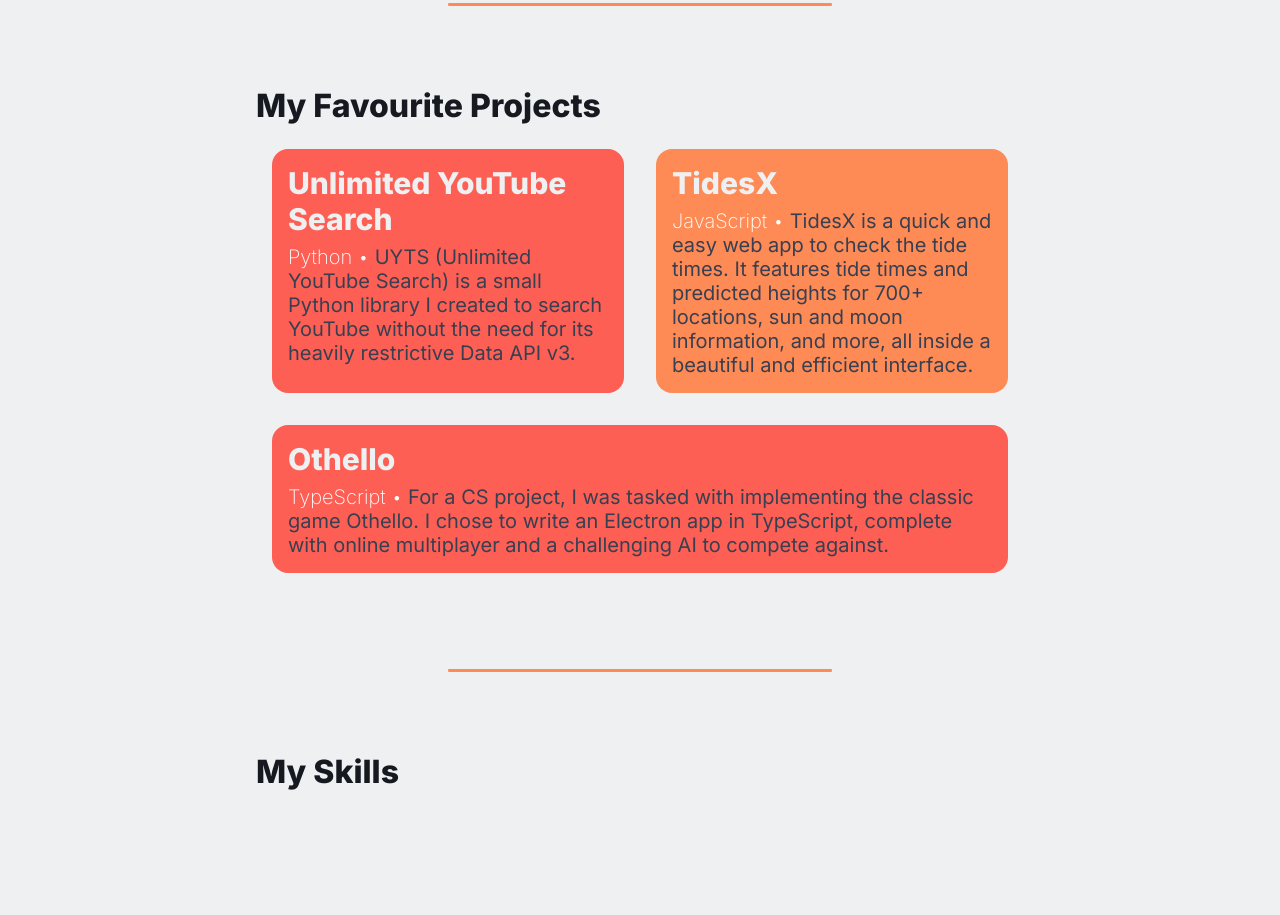
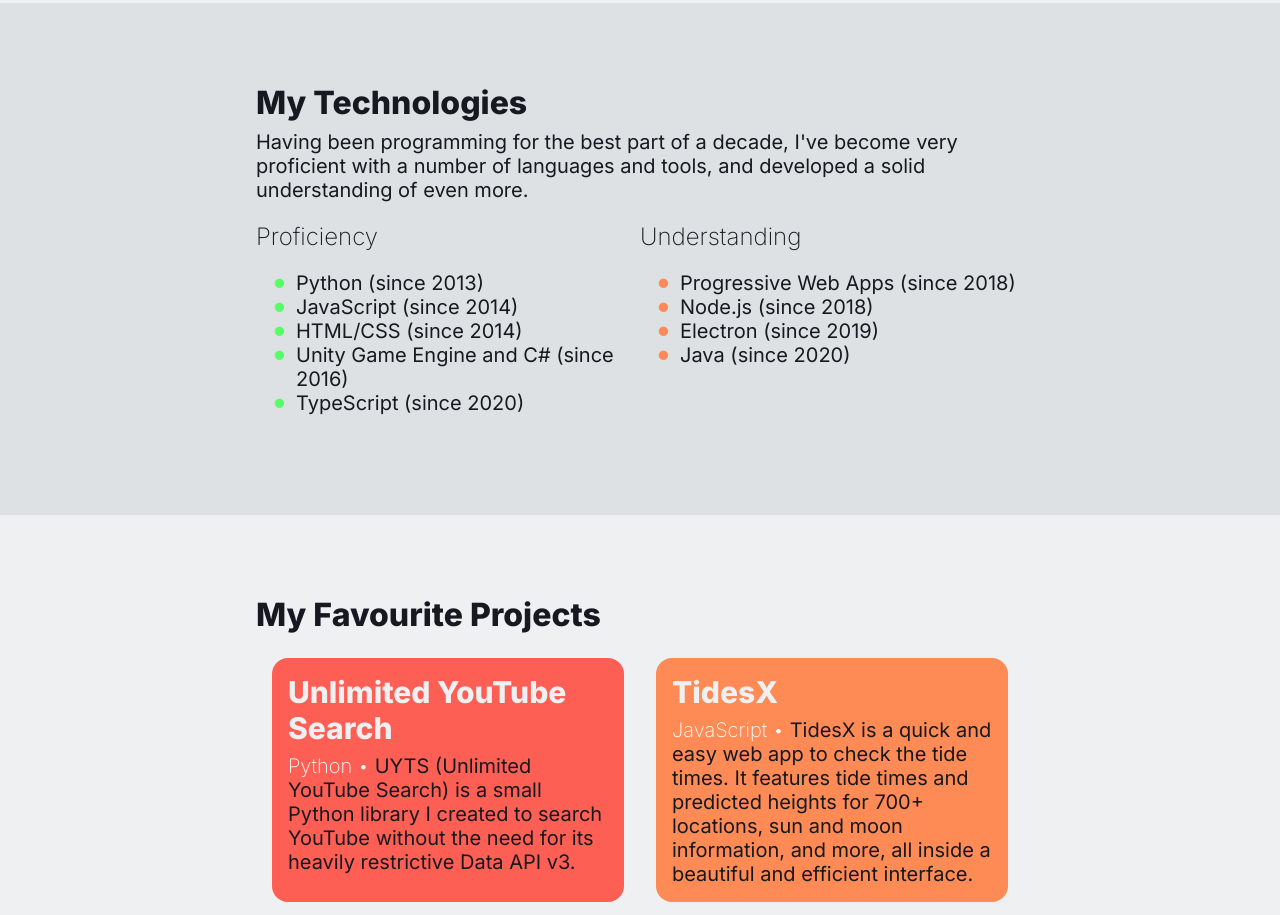
Before and after one commit to w-henderson/w-henderson.github.io, a plain HTML site: page index.html in a window 1280 px wide. Shown: the part 1148-2063 px from the top of the page. Drawn offline with Linux system fonts and the light colour scheme.

Commit message:
Added technologies section and improved styling

```diff
--- a/index.html
+++ b/index.html
@@ -17,17 +17,43 @@
     </section>
 
     <section class="regular" id="entryPoint">
-        <div>
+        <div class="container">
             <img src="assets/profile_picture_compressed.jpg">
             <h1>About Me</h1>
             Hi, I'm William Henderson, and I'm a Software Developer from the UK. I've been programming since I was just eight and using professional languages such as Python since I was ten, and since then I've designed, developed, tested and released several challenging projects across a range of languages.
         </div>
     </section>
 
-    <hr>
+    <section class="regular">
+        <div class="container">
+            <h1>My Technologies</h1>
+            Having been programming for the best part of a decade, I've become very proficient with a number of languages and tools, and developed a solid understanding of even more.
+            <div class="flexCols">
+                <div style="flex: 1;">
+                    <h2>Proficiency</h2>
+                    <ul>
+                        <li>Python (since 2013)</li>
+                        <li>JavaScript (since 2014)</li>
+                        <li>HTML/CSS (since 2014)</li>
+                        <li>Unity Game Engine and C# (since 2016)</li>
+                        <li>TypeScript (since 2020)</li>
+                    </ul>
+                </div>
+                <div style="flex: 1;">
+                    <h2>Understanding</h2>
+                    <ul class="orange">
+                        <li>Progressive Web Apps (since 2018)</li>
+                        <li>Node.js (since 2018)</li>
+                        <li>Electron (since 2019)</li>
+                        <li>Java (since 2020)</li>
+                    </ul>
+                </div>
+            </div>
+        </div>
+    </section>
 
     <section class="regular">
-        <div>
+        <div class="container">
             <h1>My Favourite Projects</h1>
             <div class="projectsShowcase">
                 <div class="project" onclick="openGitHub('Unlimited-YouTube-Search');">
@@ -48,14 +74,6 @@
             </div>
         </div>
     </section>
-
-    <hr>
-
-    <section class="regular">
-        <div>
-            <h1>My Skills</h1>
-        </div>
-    </section>
 </body>
 
 </html>
--- a/style/desktop.css
+++ b/style/desktop.css
@@ -77,9 +77,12 @@ section.regular {
     width: 100%;
     min-height: 25%;
     font-size: 2.5vh;
-    margin: 5vh 0;
+    padding: 5vh 0;
 }
-section.regular div:not(.projectsShowcase):not(.project) {
+section.regular:nth-child(2n+1) {
+    background-color: var(--almostLightest);
+}
+section.regular div.container {
     margin: 0 20% 0 20%;
     padding: 5vh 0;
 }
@@ -88,11 +91,35 @@ section.regular h1 {
     margin-top: 0;
     margin-bottom: 1vh;
 }
+section.regular h2 {
+    font-size: 3vh;
+    font-weight: 200;
+    margin: 0.5vh 0;
+}
 section.regular img {
     float: left;
     height: 20vh;
     border-radius: 2vh;
     margin-right: 5vh;
+}
+section.regular div.flexCols {
+    display: flex;
+    flex-wrap: wrap;
+    margin-top: 2vh;
+}
+section.regular ul {
+    list-style: none;
+}
+section.regular li::before {
+    content: "\2022";
+    color: #55fe66;
+    display: inline-block;
+    transform: scale(1.5) translateY(-0.05em);
+    width: 1em;
+    margin-left: -1em;
+}
+section.regular ul.orange li::before {
+    color: var(--mediumLight);
 }
 
 /* Project showcase styling */
@@ -105,7 +132,7 @@ section.regular img {
 .project {
     flex: 1;
     background-color: var(--mediumLight);
-    color: var(--veryDark);
+    color: var(--darkest);
     border-radius: 2vh;
     margin: 2vh;
     box-sizing: border-box;
--- a/style/mobile.css
+++ b/style/mobile.css
@@ -2,7 +2,7 @@
     section.hero h1 {
         font-size: 8vw;
     }
-    section.regular div:not(.projectsShowcase):not(.project) {
+    section.regular div.container {
         margin: 0 15% 0 15%;
         padding: 5vh 0 5vh;
     }
@@ -13,4 +13,7 @@
     .project {
         margin: 2vh 0;
     }
+    .flexCols {
+        flex-direction: column;
+    }
 }
```
